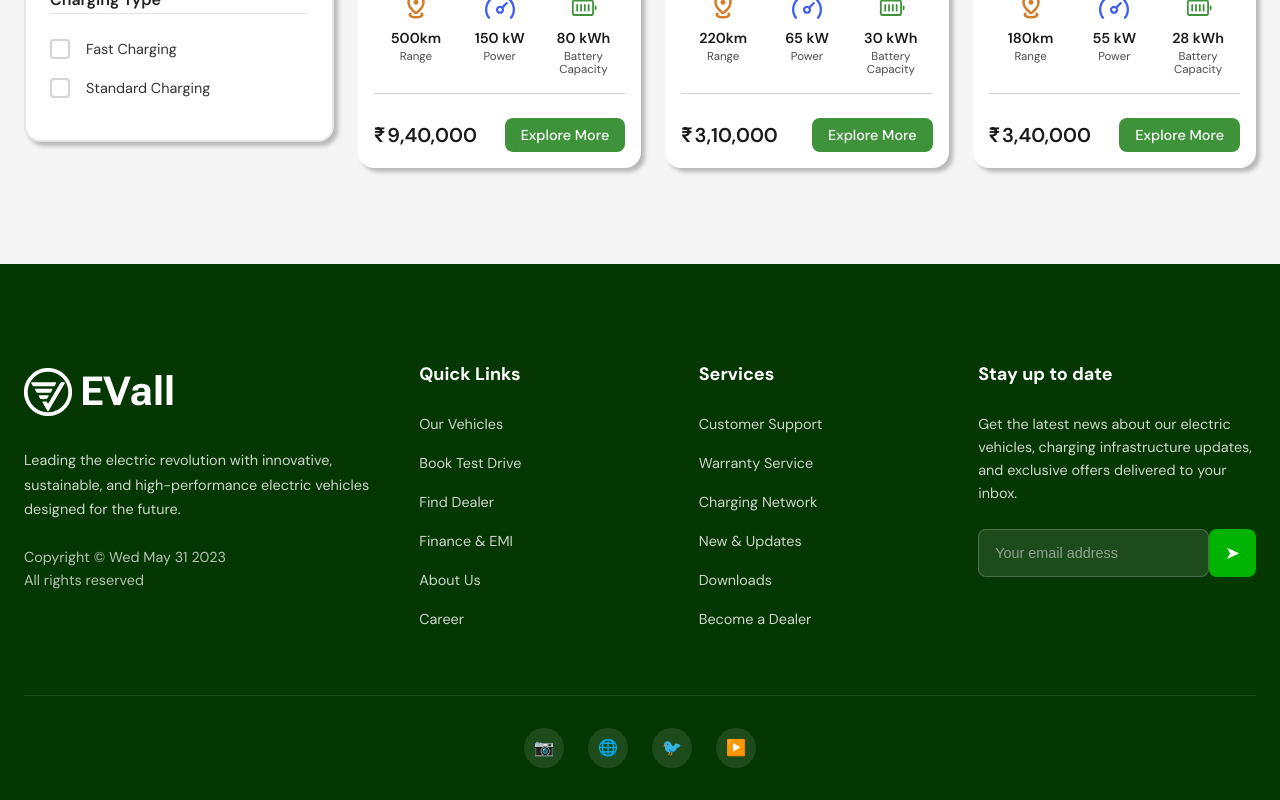
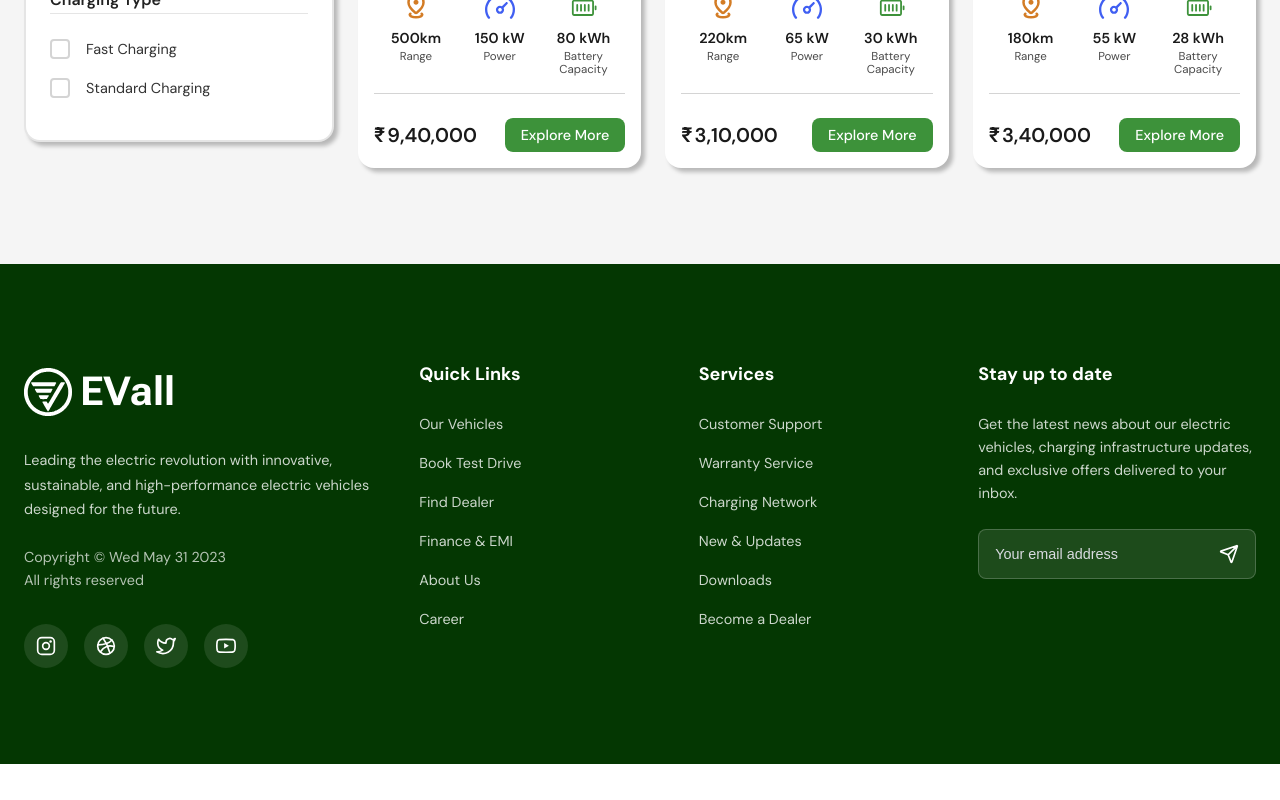
Before and after one commit to atal-k/EVall, a React (Create React App) app: page /vans in a window 1280 px wide. Shown: the part 1009-1809 px from the top of the page. After the commit the page ends 1773 px from the top, so only its background shows below. Built offline with nearby package versions, Linux system fonts and the light colour scheme.

Commit message:
fix(footer): Fixed footer UI styles

```diff
--- a/src/components/layout/Footer.css
+++ b/src/components/layout/Footer.css
@@ -82,65 +82,73 @@
 
   .footer__newsletter-form {
     display: flex;
-    gap: var(--spacing-xs);
+    gap: 0;
+    border-radius: var(--radius-md);
+    overflow: hidden;
+    border: 1px solid rgba(255, 255, 255, 0.2);
+    background: rgba(255, 255, 255, 0.1);
   }
 
   .footer__newsletter-input {
     flex: 1;
-    padding: 0.75rem 1rem;
-    border-radius: var(--radius-md);
-    border: 1px solid rgba(255, 255, 255, 0.2);
-    background: rgba(255, 255, 255, 0.1);
+    padding: 0.875rem 1rem;
+    border: none;
+    background: transparent;
     color: var(--color-white);
     font-size: var(--font-size-sm);
   }
 
   .footer__newsletter-input::placeholder {
-    color: rgba(255, 255, 255, 0.5);
+    color: #D9DBE1;
   }
 
   .footer__newsletter-input:focus {
     outline: none;
-    border-color: var(--color-primary);
-    background: rgba(255, 255, 255, 0.15);
   }
 
   .footer__newsletter-btn {
-    padding: 0.75rem 1rem;
-    background: var(--color-primary);
+    padding: 0.875rem 1rem;
+    background: transparent;
     color: var(--color-white);
-    border-radius: var(--radius-md);
-    font-size: var(--font-size-lg);
-    transition: background var(--transition-base);
+    border: none;
+    display: flex;
+    align-items: center;
+    justify-content: center;
+    transition: all var(--transition-base);
+    flex-shrink: 0;
   }
 
   .footer__newsletter-btn:hover {
     background: var(--color-primary-dark);
   }
 
-  .footer__bottom {
-    padding-top: var(--spacing-lg);
-    border-top: 1px solid rgba(255, 255, 255, 0.1);
+  .footer__newsletter-btn svg {
+    display: block;
   }
 
   .footer__social {
     display: flex;
-    gap: var(--spacing-md);
-    justify-content: center;
+    gap: 1rem;
+    margin-top: var(--spacing-lg);
   }
 
   .footer__social-link {
-    width: 40px;
-    height: 40px;
+    width: 44px;
+    height: 44px;
     display: flex;
     align-items: center;
     justify-content: center;
     border-radius: 50%;
     background: rgba(255, 255, 255, 0.1);
+    color: var(--color-white);
     transition: all var(--transition-base);
   }
 
   .footer__social-link:hover {
-    background: var(--color-primary);
-    transform: translateY(-3px);
+    background: rgba(0, 0, 0, 0.2);
+    /* transform: translateY(-3px); */
   }
+
+  .footer__social-link svg {
+    display: block;
+  }
--- a/src/components/layout/Footer.js
+++ b/src/components/layout/Footer.js
@@ -28,6 +28,40 @@ const Footer = () => {
                 Copyright © Wed May 31 2023<br />
                 All rights reserved
               </p>
+            <div className="footer__social">
+              {/* Instagram */}
+              <a href="#" className="footer__social-link" aria-label="Instagram">
+                <svg width="20" height="20" viewBox="0 0 24 24" fill="none" xmlns="http://www.w3.org/2000/svg">
+                  <rect x="2" y="2" width="20" height="20" rx="5" stroke="currentColor" strokeWidth="2" strokeLinecap="round" strokeLinejoin="round"/>
+                  <circle cx="12" cy="12" r="4" stroke="currentColor" strokeWidth="2"/>
+                  <circle cx="17.5" cy="6.5" r="1.5" fill="currentColor"/>
+                </svg>
+              </a>
+
+              {/* Dribbble */}
+              <a href="#" className="footer__social-link" aria-label="Dribbble">
+                <svg width="20" height="20" viewBox="0 0 24 24" fill="none" xmlns="http://www.w3.org/2000/svg">
+                  <circle cx="12" cy="12" r="10" stroke="currentColor" strokeWidth="2" strokeLinecap="round" strokeLinejoin="round"/>
+                  <path d="M8.56 2.75c4.37 6.03 6.02 9.42 8.03 17.5m2.54-15.38c-3.72 4.35-8.94 5.66-16.88 5.85m19.5 1.9c-3.5-.93-6.63-.82-8.94 0-2.58.92-5.01 2.86-7.44 6.32" stroke="currentColor" strokeWidth="2" strokeLinecap="round" strokeLinejoin="round"/>
+                </svg>
+              </a>
+
+              {/* Twitter/X */}
+              <a href="#" className="footer__social-link" aria-label="Twitter">
+                <svg width="20" height="20" viewBox="0 0 24 24" fill="none" xmlns="http://www.w3.org/2000/svg">
+                  <path d="M23 3a10.9 10.9 0 0 1-3.14 1.53 4.48 4.48 0 0 0-7.86 3v1A10.66 10.66 0 0 1 3 4s-4 9 5 13a11.64 11.64 0 0 1-7 2c9 5 20 0 20-11.5a4.5 4.5 0 0 0-.08-.83A7.72 7.72 0 0 0 23 3z" stroke="currentColor" strokeWidth="2" strokeLinecap="round" strokeLinejoin="round"/>
+                </svg>
+              </a>
+
+              {/* YouTube */}
+              <a href="#" className="footer__social-link" aria-label="YouTube">
+                <svg width="20" height="20" viewBox="0 0 24 24" fill="none" xmlns="http://www.w3.org/2000/svg">
+                  <path d="M22.54 6.42a2.78 2.78 0 0 0-1.94-2C18.88 4 12 4 12 4s-6.88 0-8.6.46a2.78 2.78 0 0 0-1.94 2A29 29 0 0 0 1 11.75a29 29 0 0 0 .46 5.33A2.78 2.78 0 0 0 3.4 19c1.72.46 8.6.46 8.6.46s6.88 0 8.6-.46a2.78 2.78 0 0 0 1.94-2 29 29 0 0 0 .46-5.25 29 29 0 0 0-.46-5.33z" stroke="currentColor" strokeWidth="2" strokeLinecap="round" strokeLinejoin="round"/>
+                  <polygon points="9.75 15.02 15.5 11.75 9.75 8.48 9.75 15.02" fill="currentColor"/>
+                </svg>
+              </a>
+            </div>
+
             </div>
 
             <div className="footer__section">
@@ -69,18 +103,11 @@ const Footer = () => {
                   onChange={(e) => setEmail(e.target.value)}
                 />
                 <button onClick={handleNewsletterSubmit} className="footer__newsletter-btn">
-                  ➤
+                <svg width="20" height="20" viewBox="0 0 24 24" fill="none" xmlns="http://www.w3.org/2000/svg">
+                  <path d="M14.536 21.686a.5.5 0 0 0 .937-.024l6.5-19a.496.496 0 0 0-.635-.635l-19 6.5a.5.5 0 0 0-.024.937l7.93 3.18a2 2 0 0 1 1.112 1.11zm7.318-19.539l-10.94 10.939" stroke="currentColor" strokeWidth="2" strokeLinecap="round" strokeLinejoin="round" fill="none"/>
+                </svg>
                 </button>
               </div>
-            </div>
-          </div>
-
-          <div className="footer__bottom">
-            <div className="footer__social">
-              <a href="#" className="footer__social-link">📷</a>
-              <a href="#" className="footer__social-link">🌐</a>
-              <a href="#" className="footer__social-link">🐦</a>
-              <a href="#" className="footer__social-link">▶️</a>
             </div>
           </div>
         </div>
```
